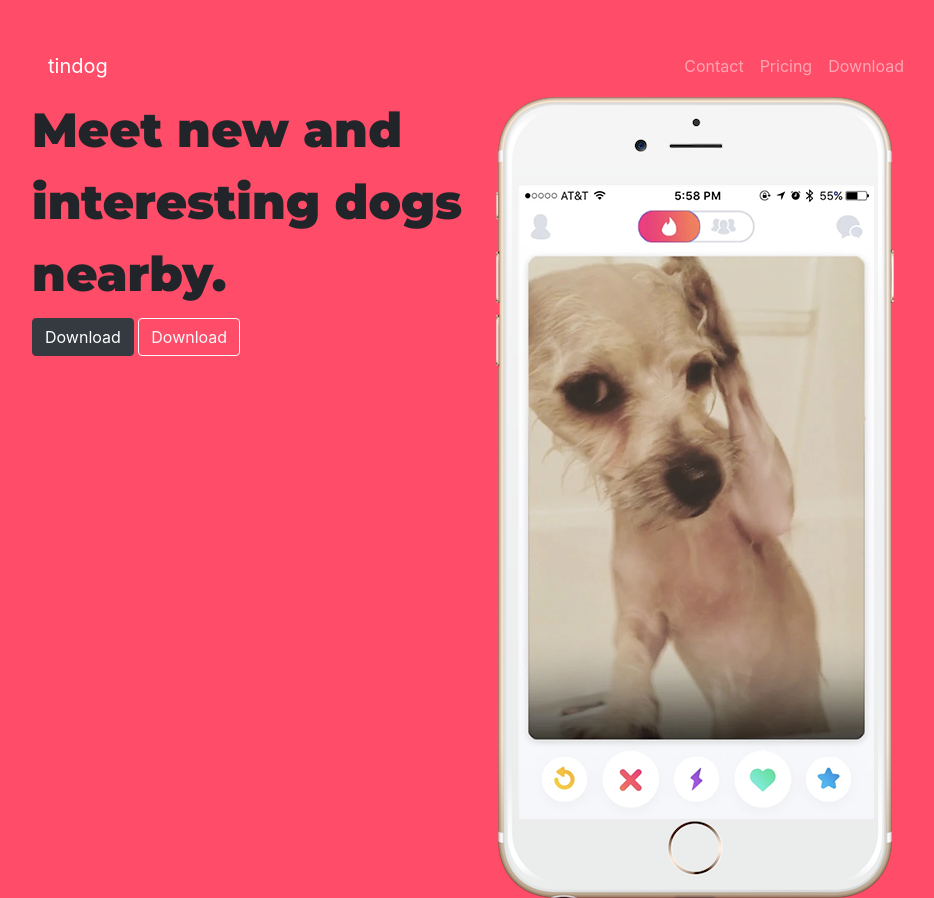
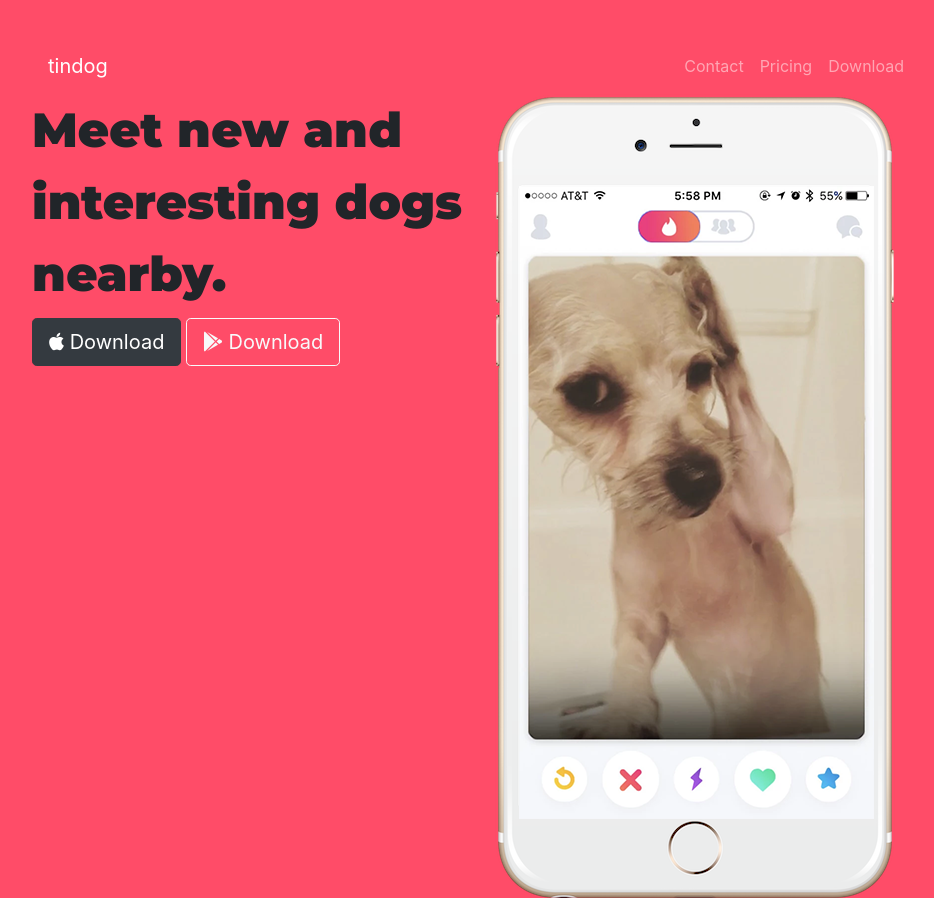
Before and after one commit to moinkhanif/TinDog-Start, a plain HTML site: page index.html in a window 1280 px wide. Shown: the top 898 px of the page, without its empty margins (160-1094 px from the left). Drawn offline with nearby package versions, Linux system fonts and the light colour scheme.

Commit message:
Added Button icons and rearranged Script tags

```diff
--- a/index.html
+++ b/index.html
@@ -3,10 +3,18 @@
 <head>
   <meta charset="utf-8">
   <title>TinDog</title>
-
+  <!-- Boostrap CSS -->
   <link rel="stylesheet" href="https://stackpath.bootstrapcdn.com/bootstrap/4.3.1/css/bootstrap.min.css">
+  <!-- Google Font -->
   <link href="https://fonts.googleapis.com/css?family=Montserrat:400,900|Ubuntu&display=swap" rel="stylesheet">
+  <!-- Own Styles -->
   <link rel="stylesheet" href="css/styles.css">
+  <!-- Font Awesome Icons -->
+  <script src="https://kit.fontawesome.com/c9ab3fc8e9.js"></script>
+  <!-- Bootstrap Scripts -->
+  <script src="https://code.jquery.com/jquery-3.3.1.slim.min.js"></script>
+  <script src="https://cdnjs.cloudflare.com/ajax/libs/popper.js/1.14.7/umd/popper.min.js"></script>
+  <script src="https://stackpath.bootstrapcdn.com/bootstrap/4.3.1/js/bootstrap.min.js"></script>
 </head>
 
 <body>
@@ -44,8 +52,8 @@
     <div class="row">
         <div class="col-lg-6">
             <h1>Meet new and interesting dogs nearby.</h1>
-            <button type="button" class="btn btn-dark">Download</button>
-            <button type="button" class="btn btn-outline-light">Download</button>
+            <button type="button" class="btn btn-dark btn-lg"><i class="fab fa-apple"></i> Download</button>
+            <button type="button" class="btn btn-outline-light btn-lg" ><i class="fab fa-google-play"></i> Download</button>
           </div>
           <div class="col-lg-6">
               <img src="images/iphone6.png" alt="iphone-mockup">
@@ -152,9 +160,7 @@
     <p>© Copyright 2018 TinDog</p>
 
   </footer>
-  <script src="https://code.jquery.com/jquery-3.3.1.slim.min.js"></script>
-  <script src="https://cdnjs.cloudflare.com/ajax/libs/popper.js/1.14.7/umd/popper.min.js"></script>
-  <script src="https://stackpath.bootstrapcdn.com/bootstrap/4.3.1/js/bootstrap.min.js"></script>
+
 
 </body>
 
```
